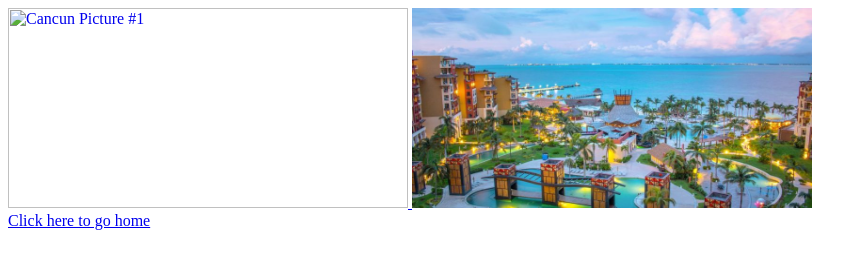
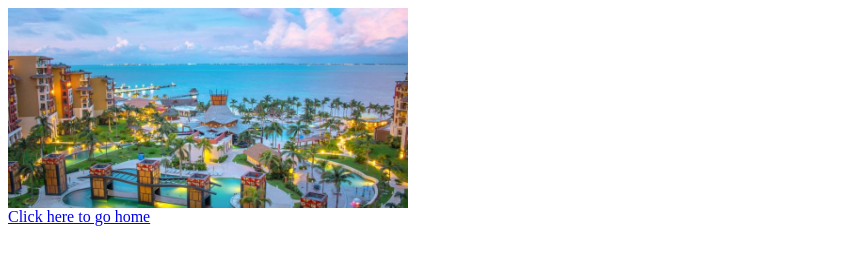
Before and after one commit to allisonpr/allisonpr.github.io, a plain HTML site: page travel.html in a window 1280 px wide. Shown: the whole page, without its empty margins (0-867 px from the left). Drawn offline with Linux system fonts and the light colour scheme.

Commit message:
Update travel.html

```diff
--- a/travel.html
+++ b/travel.html
@@ -4,8 +4,7 @@
   </head>
 
   <body>
-    <a href="cancun 1'.webp">
-  <img src="cancun 1'.webp" title="Cancun Picture #1"width="400" height="200">
+    <a href="cancun 2.jpeg".webp">
   <img src="cancun 2.jpeg" title="Cancun Picture #2"width="400" height="200">
     </a>
     <br>
```
